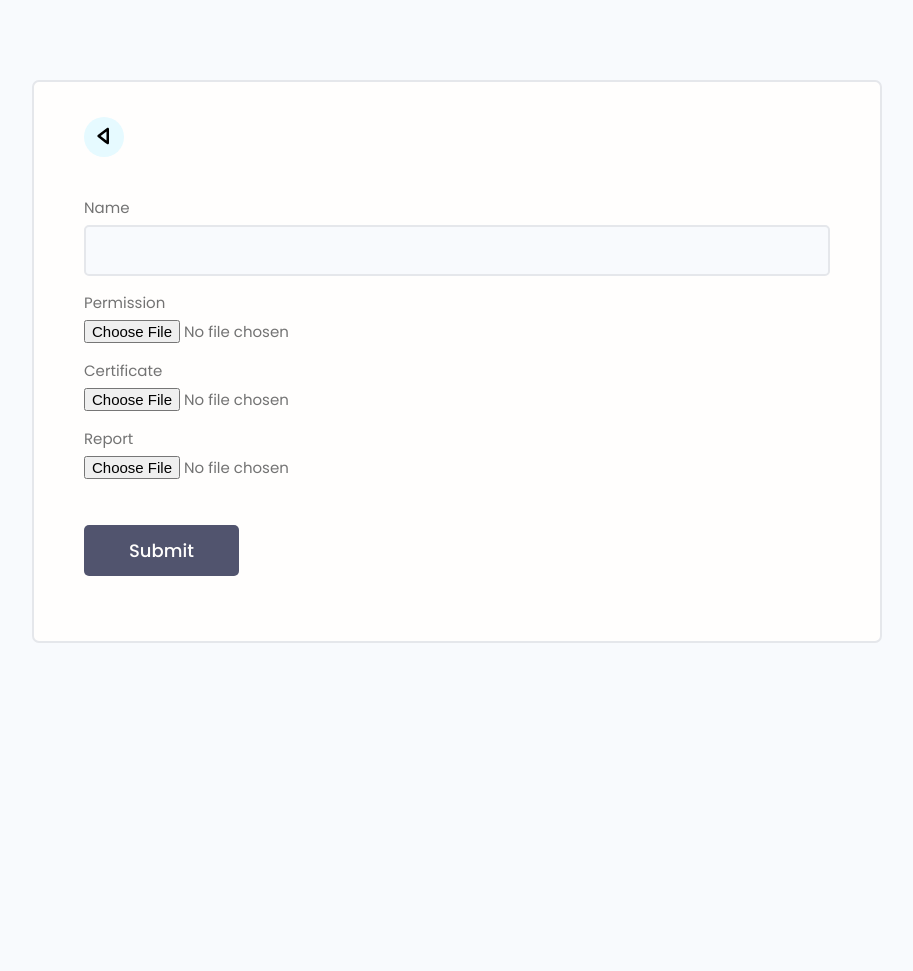
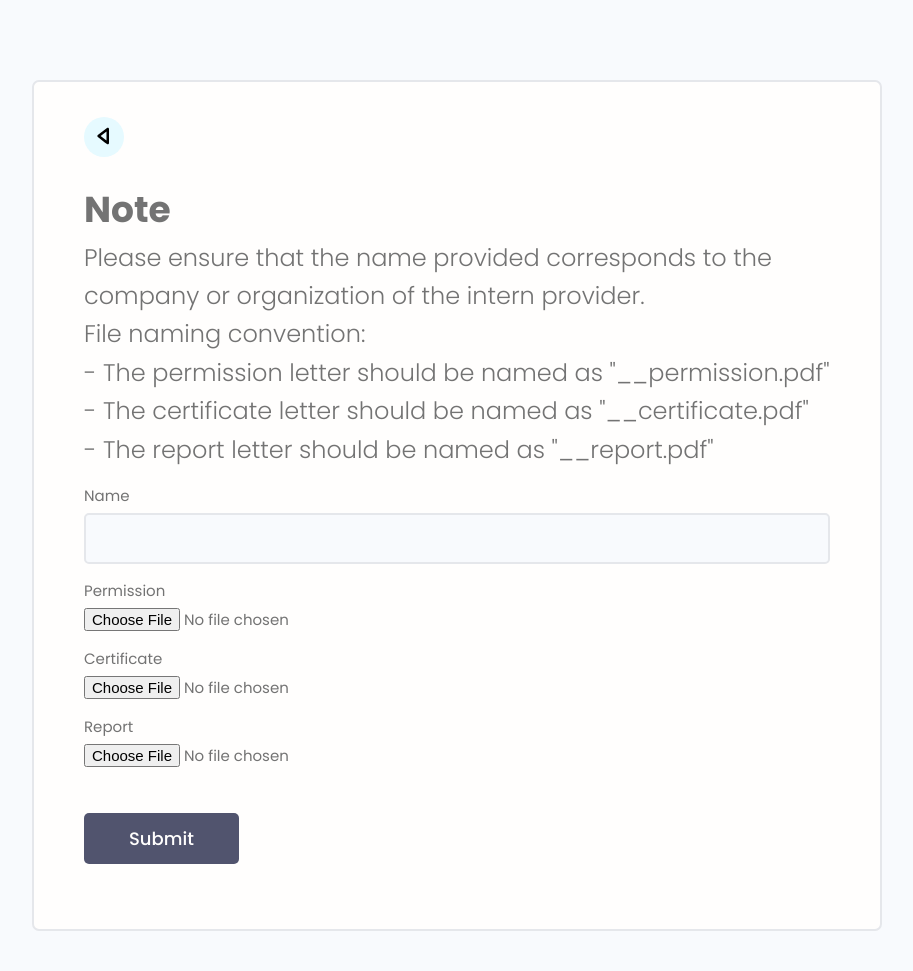
Before and after one commit to iamsachinb/InternManager, a Django app: template users/templates/users/apply.html in a window 1280 px wide. Shown: the part 119-1090 px from the top of the page, without its empty margins (183-1096 px from the left). Before the commit the page ends 762 px from the top, so only its background shows below. Run offline with Django 4.2, Linux system fonts and the light colour scheme; the template is opened without the code that fills it: values that come from a table or form of the project are taken from there, others are empty.

Commit message:
instructions

```diff
--- a/users/templates/users/apply.html
+++ b/users/templates/users/apply.html
@@ -21,6 +21,14 @@
             <a class="backButton" href="{% url 'account' %}"><svg clip-rule="evenodd" fill-rule="evenodd" stroke-linejoin="round" stroke-miterlimit="2" viewBox="0 0 24 24" xmlns="http://www.w3.org/2000/svg"><path d="m13.789 7.155c.141-.108.3-.157.456-.157.389 0 .755.306.755.749v8.501c0 .445-.367.75-.755.75-.157 0-.316-.05-.457-.159-1.554-1.203-4.199-3.252-5.498-4.258-.184-.142-.29-.36-.29-.592 0-.23.107-.449.291-.591zm-.289 7.563v-5.446l-3.522 2.719z" fill-rule="nonzero"/></svg></i></a>
             <br>
 
+            <h2>Note</h2>
+            <h5>Please ensure that the name provided corresponds to the company or organization of the intern provider.</h5>
+            <h5>File naming convention:
+                <br>- The permission letter should be named as "<Regno>_<companyname>_permission.pdf"
+                <br>- The certificate letter should be named as "<Regno>_<companyname>_certificate.pdf"
+                <br>- The report letter should be named as "<Regno>_<companyname>_report.pdf"
+            </h5>
+
             <form class="form" action="{% url 'apply' %}" method="POST" enctype="multipart/form-data">
                 {% csrf_token %}
                 <!-- Input:Text -->
```
